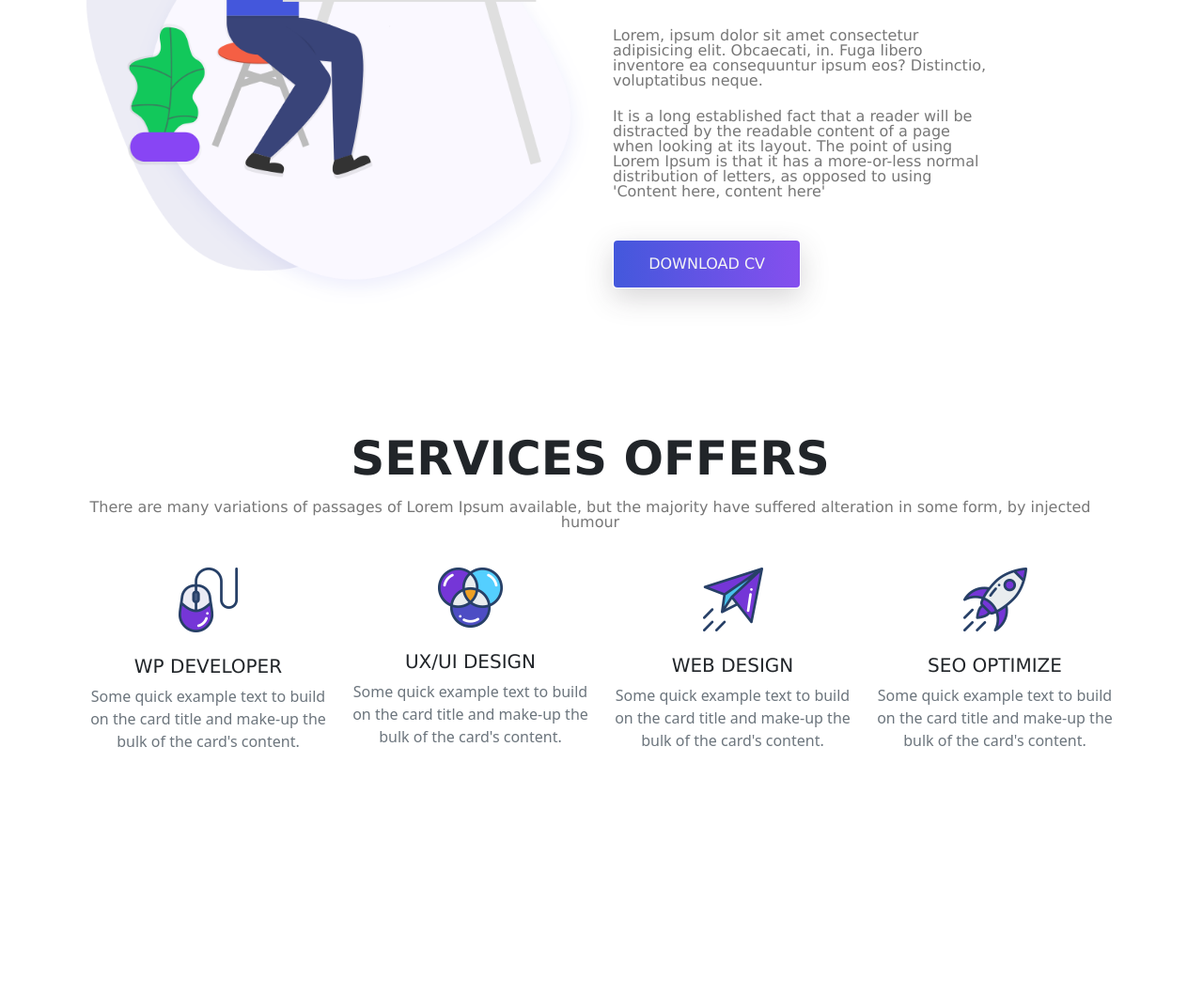
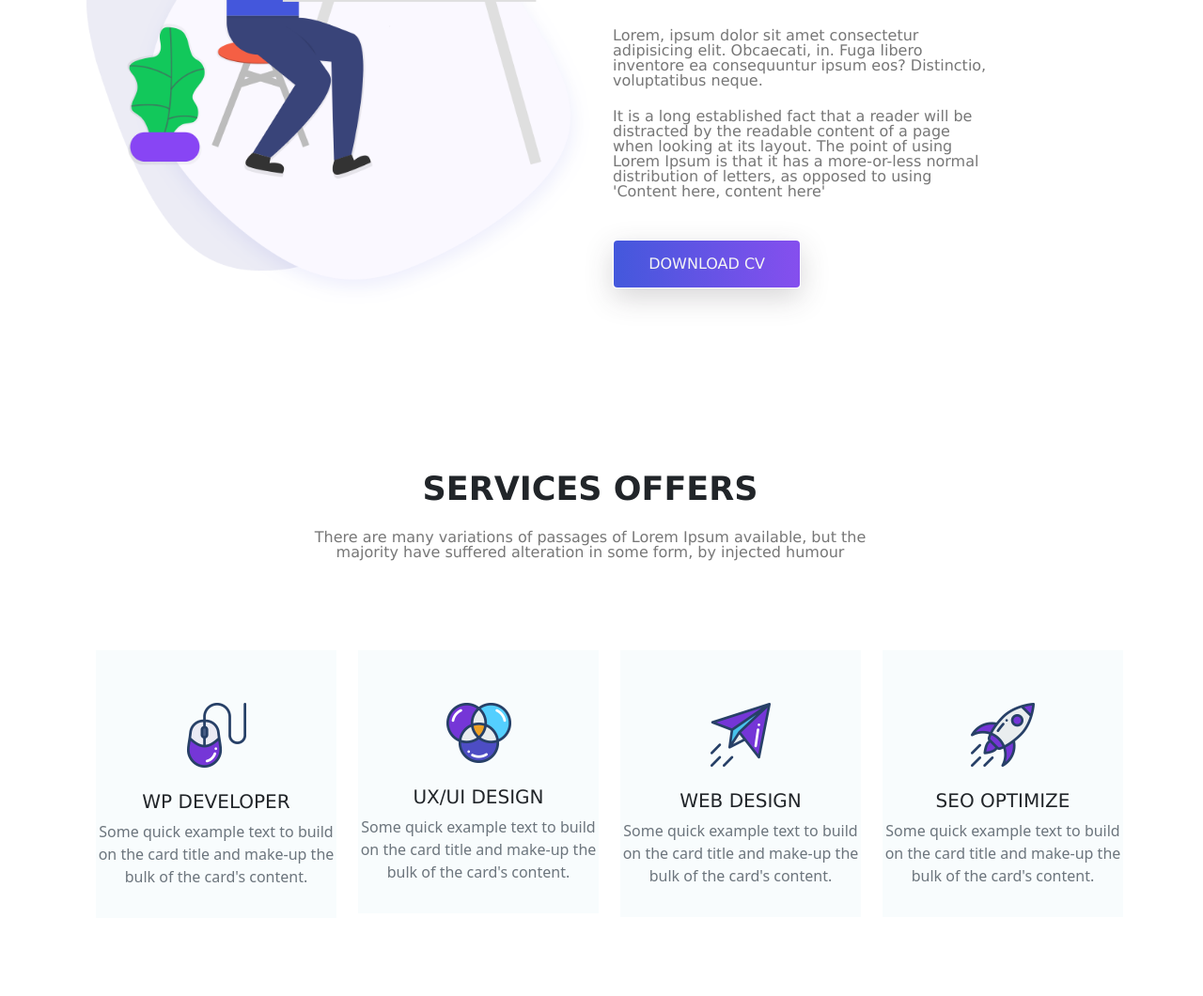
Before and after one commit to johnnjoro/Assignment2, a plain HTML site: page index.html in a window 1280 px wide. Shown: the part 1147-2207 px from the top of the page at 94% size. Before the commit the page ends 1948 px from the top, so only its background shows below. Drawn offline with Linux system fonts and the light colour scheme.

```diff
--- a/CSS/style.css
+++ b/CSS/style.css
@@ -61,7 +61,6 @@
 .site-main .side-banner .banner-image>img{
     padding: 7rem 0;
     width: 90rem;
-
 }
 
 /* End Banner Area */
@@ -80,3 +79,25 @@
 }
 
 /* End About Area */
+
+/* Services Area */
+.site-main .services-area{
+    padding: 2rem 2rem;
+}
+.site-main .services-area .services-title{
+    padding: 0 14rem;
+}
+.site-main .services-area .services-title h1{
+    font-size: 35px;
+}
+.site-main >.services-area .services{
+    background: rgba(248, 252, 253, 0.973);
+    padding: 2rem 0;
+    width: 16rem;
+    margin: 5rem .5rem;
+    transition: box-shadow .6s ease;
+}
+.site-main >.services-area .services:hover{
+    box-shadow: var(--box-shadow);
+}
+/* End Services Area */
--- a/index.html
+++ b/index.html
@@ -24,7 +24,7 @@
         <div class="main-menu">
             <nav class="navbar navbar-expand-lg">
                 <div class="container-fluid">
-                  <a class="navbar-brand" href="#"><img src="./IMG/logo.png" alt="logo"></a>
+                  <a class="navbar-brand" href="#"><img src="./IMG/logo.png"  alt="logo"></a>
                   <button class="navbar-toggler" type="button" data-bs-toggle="collapse" data-bs-target="#navbarNav" aria-controls="navbarNav" aria-expanded="false" aria-label="Toggle navigation">
                     <span class="navbar-toggler-icon"></span>
                   </button>
@@ -39,12 +39,6 @@
                       </li>
                       <li class="nav-item">
                         <a class="nav-link" href="#">Services</a>
-                      </li>
-                      <li class="nav-item">
-                        <a class="nav-link" href="#">Portfolio</a>
-                      </li>
-                      <li class="nav-item">
-                        <a class="nav-link" href="#">Blog</a>
                       </li>
                       <li class="nav-item">
                         <a class="nav-link" href="#">Contact</a>
@@ -191,6 +185,10 @@
         </section>
 
         <!--====================End Services Area===========-->
+        <!--====================Subscribe Me Area===========-->
+        <!--====================End SUbscribe Area===========-->
+
+
 
 
       </main>
@@ -202,5 +200,6 @@
 
     <!-- Boostrap Js file -->
     <script src="JS/bootstrap.min.js"></script>
+
 </body>
 </html>
```
Also changed, not shown: IMG/2.png (added), IMG/3.png (added).
